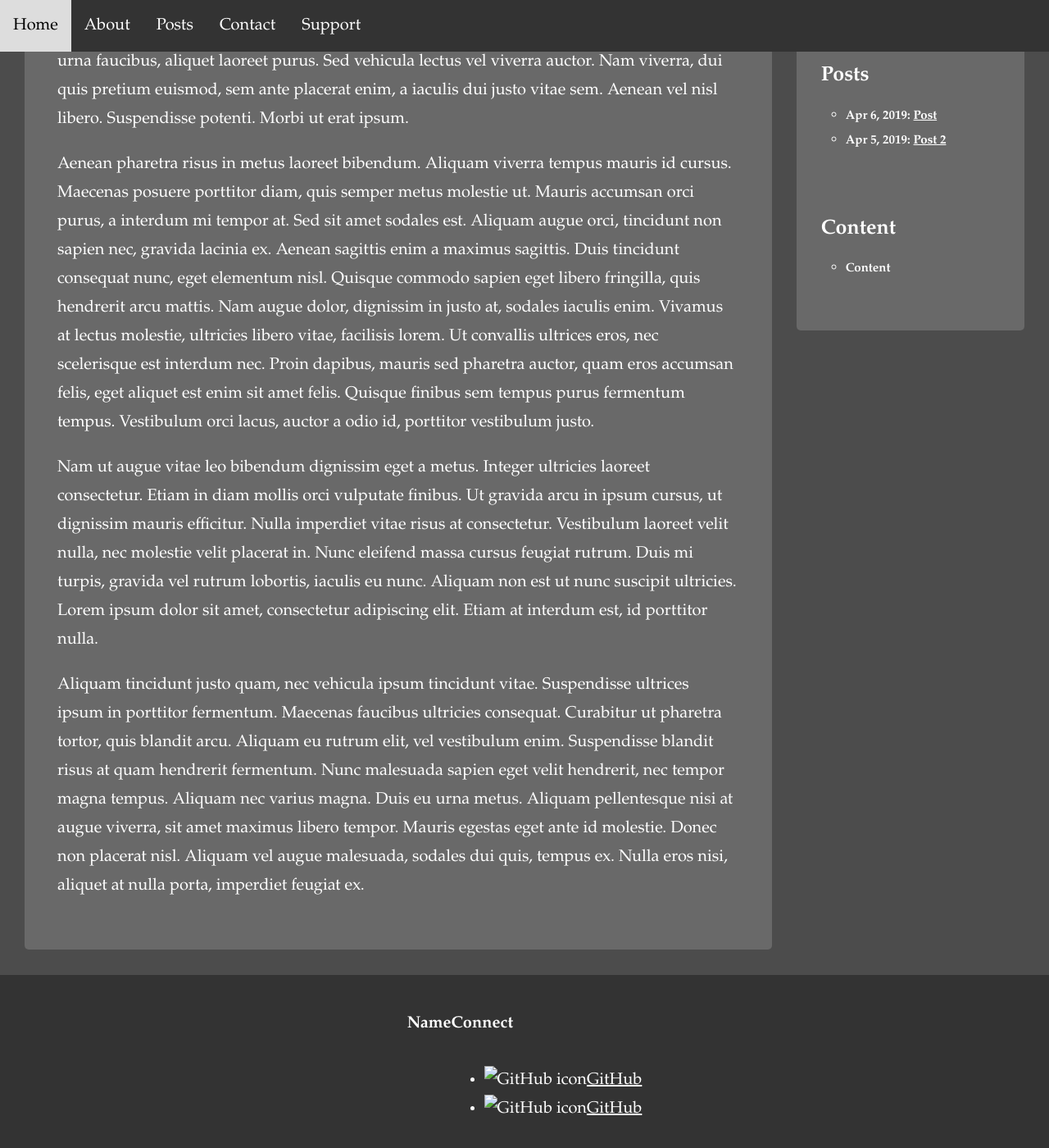
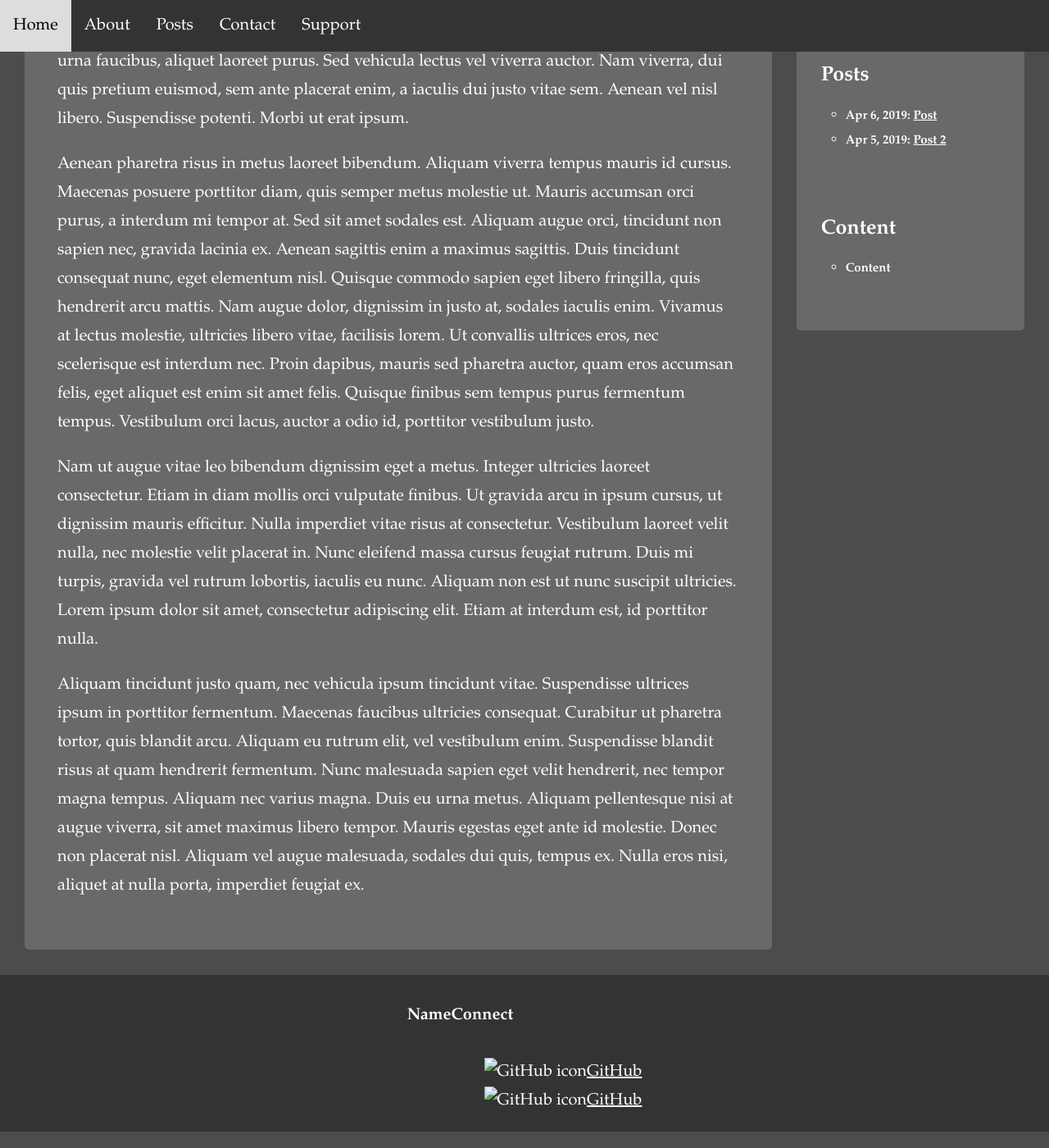
Before and after one commit to sutterj/jekylldark, a Jekyll site: the page built from index.html, in a window 1280 px wide and 1400 px high, scrolled down 430 px. Shown: the whole window at 82% size. Built offline with Jekyll 4.4.1, drawn with Linux system fonts in a browser that asks for light colours; nearby versions of some CDN libraries.

Commit message:
Update _footer.scss

```diff
--- a/_sass/components/_footer.scss
+++ b/_sass/components/_footer.scss
@@ -6,6 +6,13 @@ footer {
 }
 
 .footer-content {
-  margin: 5px;
-  padding: 5px;
+  margin: 0
 }
+
+.footer-area {
+  margin: 0 0 0 0;
+}
+
+.footer-list {
+  list-style-type: none;
+}
```
